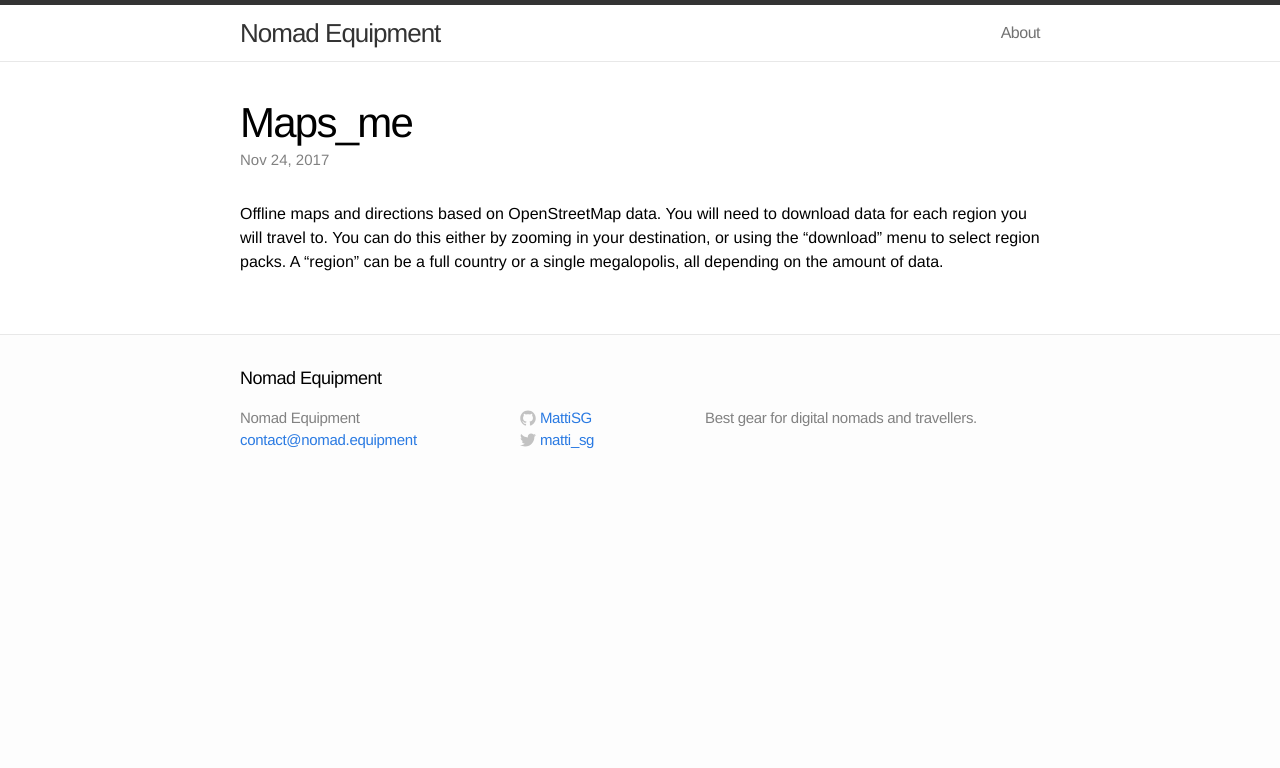
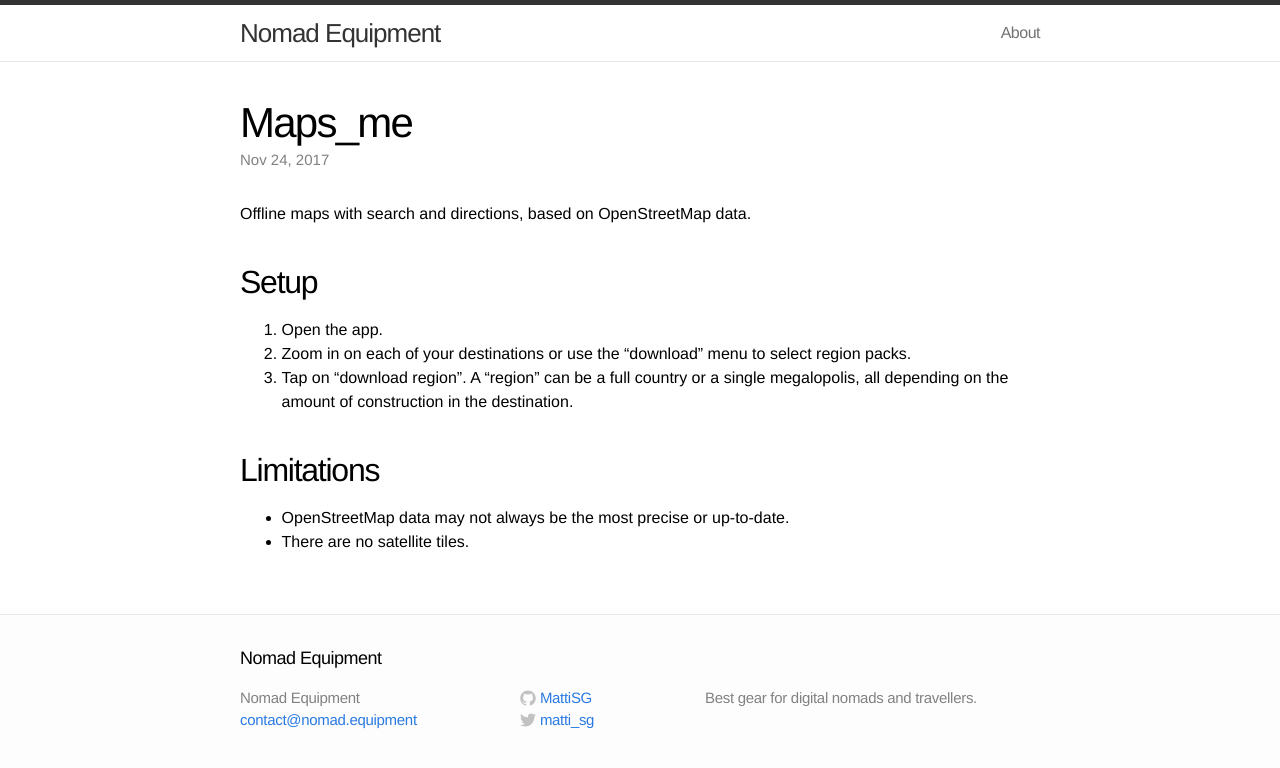
Before and after one commit to MattiSG/nomad.equipment, a Jekyll site: the page built from _apps/maps_me.md, in a window 1280 px wide. Shown: the top 768 px of the page. Built offline with Jekyll 4.4.1, drawn with Linux system fonts in a browser that asks for light colours.

Commit message:
Improve Maps.me instructions

```diff
--- a/_apps/maps_me.md
+++ b/_apps/maps_me.md
@@ -6,5 +6,15 @@
 price: 0
 ---
 
-Offline maps and directions based on OpenStreetMap data.
-You will need to download data for each region you will travel to. You can do this either by zooming in your destination, or using the “download” menu to select region packs. A “region” can be a full country or a single megalopolis, all depending on the amount of data.
+Offline maps with search and directions, based on OpenStreetMap data.
+
+## Setup
+
+1. Open the app.
+2. Zoom in on each of your destinations or use the “download” menu to select region packs.
+3. Tap on “download region”. A “region” can be a full country or a single megalopolis, all depending on the amount of construction in the destination.
+
+## Limitations
+
+- OpenStreetMap data may not always be the most precise or up-to-date.
+- There are no satellite tiles.
```
